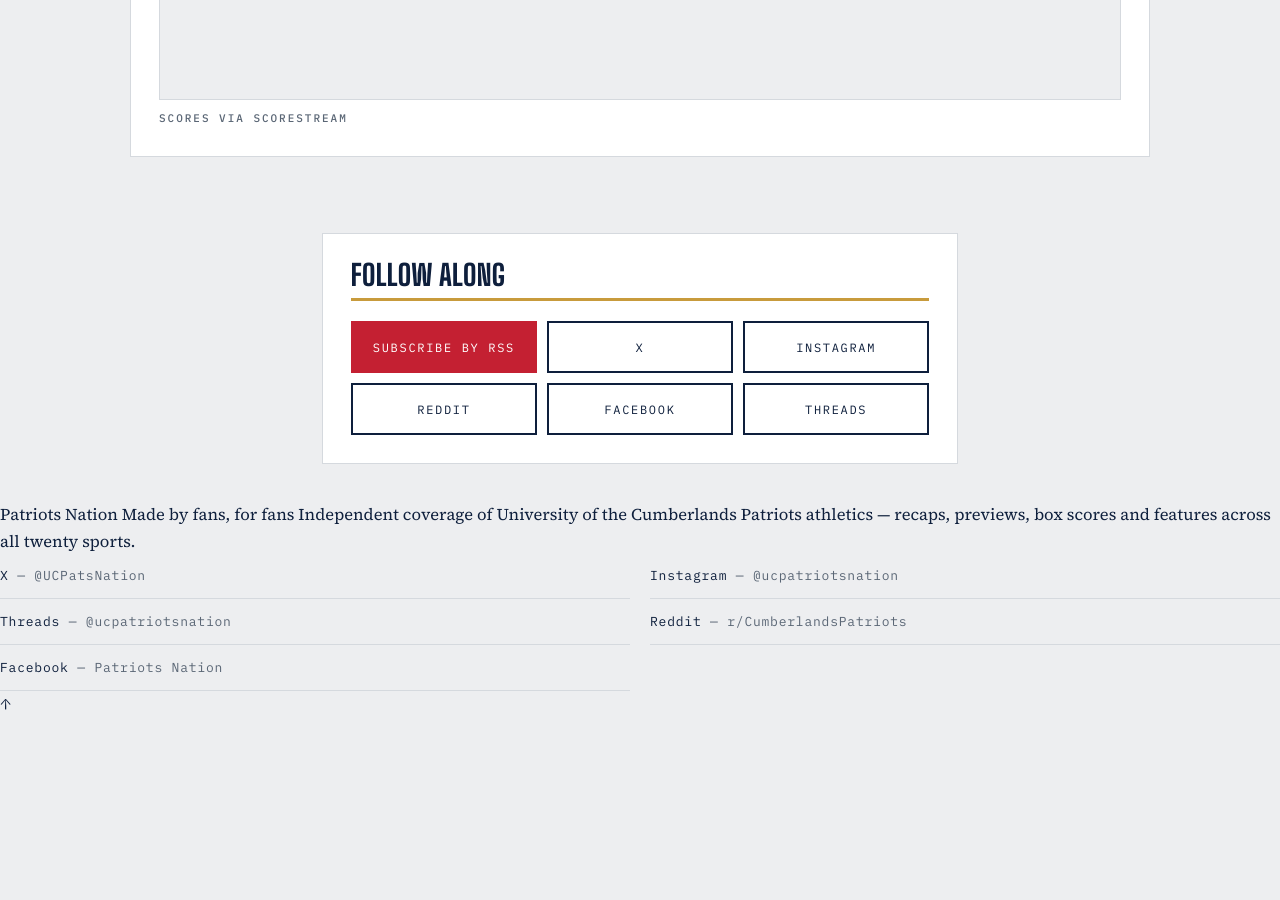
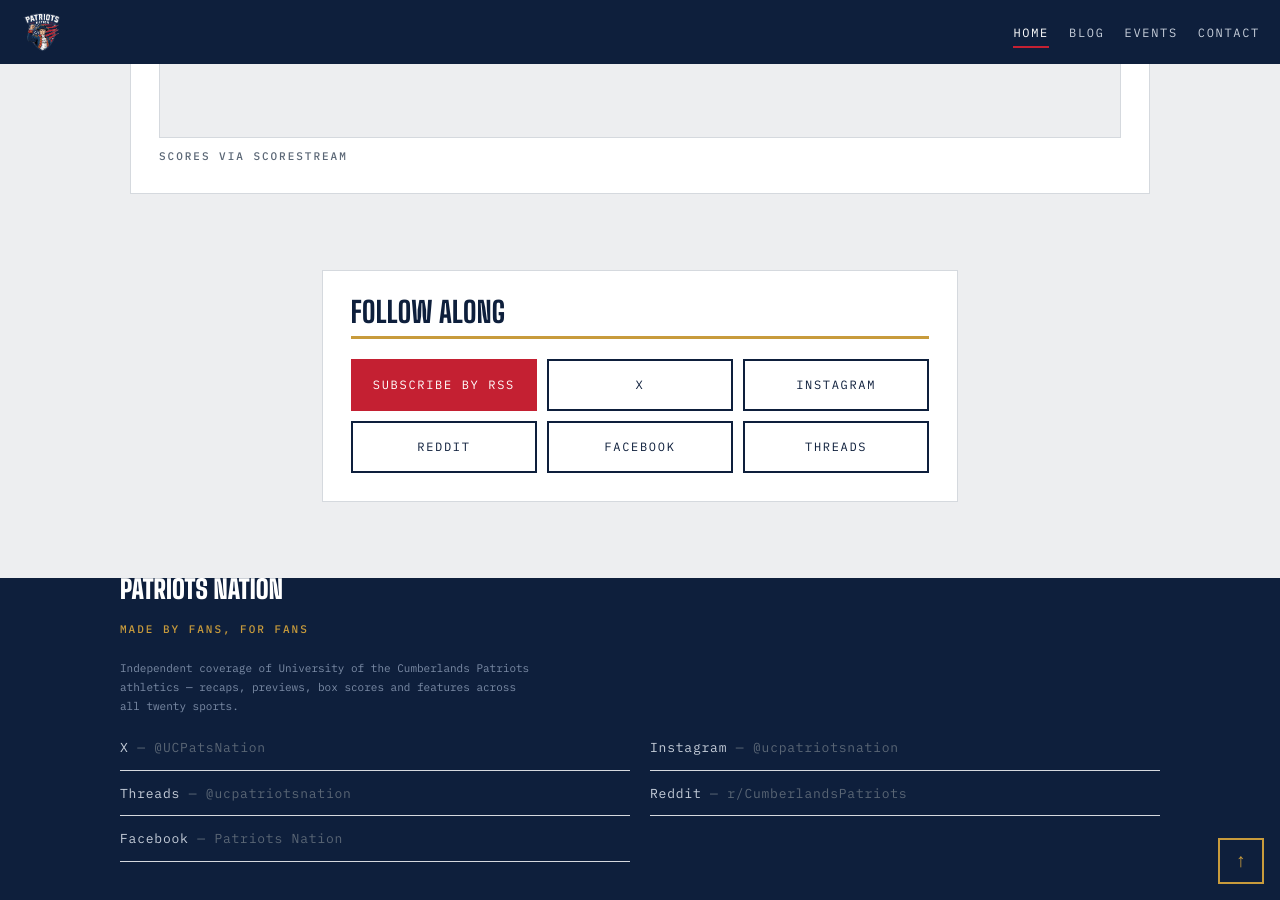
Before and after one commit to bshroats5/Patriots_Nation, a Jekyll site: the page built from index.md, in a window 1280 px wide and 900 px high, scrolled down 1847 px. Built offline with Jekyll 4.4.1, drawn with Linux system fonts in a browser that asks for light colours; a script that is not in the unit is left out; before the commit the page ends 2564 px from its top, so only the background shows below that; some of the changed text lies outside the part shown.

Commit message:
Revamp default layout with header, footer, and scripts
Replace malformed front matter and single-line layout with a full HTML document (DOCTYPE, html lang, head, body). Add a site header with logo and navigation (active-link logic), mobile menu toggle, and move content into the body. Add a structured footer with branding, tagline, social include, a back-to-top button, and include assets/js/scripts.js. Use Jekyll relative_url filters and improve accessibility attributes (aria-label, aria-expanded).

```diff
--- a/_layouts/default.html
+++ b/_layouts/default.html
@@ -1,16 +1,47 @@
---- layout: null --- {% include head.html %}
-{{ site.title }}
-Home
-Blog
-Events
-Contact
+---
+layout: null
+---
+<!doctype html>
+<html lang="{{ site.lang | default: 'en' }}">
+<head>
+{% include head.html %}
+</head>
+<body>
 
-{{ content }}
-{{ site.title }}
+  <header class="site-header">
+    <nav>
+      <a class="logo" href="{{ '/' | relative_url }}" aria-label="{{ site.title }} home">
+        <img src="{{ '/images/PN_Logo.png' | relative_url }}" alt="{{ site.title }}">
+      </a>
 
-{{ site.tagline }}
+      <ul>
+        <li><a href="{{ '/' | relative_url }}" {% if page.url == '/' %}class="active"{% endif %}>Home</a></li>
+        <li><a href="{{ '/blog/' | relative_url }}" {% if page.url contains '/blog' %}class="active"{% endif %}>Blog</a></li>
+        <li><a href="{{ '/events/' | relative_url }}" {% if page.url == '/events/' %}class="active"{% endif %}>Events</a></li>
+        <li><a href="{{ '/contact/' | relative_url }}" {% if page.url == '/contact/' %}class="active"{% endif %}>Contact</a></li>
+      </ul>
 
-{{ site.description }}
+      <button class="mobile-menu-toggle" type="button" aria-label="Toggle menu" aria-expanded="false">
+        <span></span><span></span><span></span>
+      </button>
+    </nav>
+  </header>
 
-{% include social.html compact=true %}
-↑
+  {{ content }}
+
+  <footer class="site-footer">
+    <div class="container footer-inner">
+      <div class="footer-brand">
+        <p class="wordmark">{{ site.title }}</p>
+        <p class="rail">{{ site.tagline }}</p>
+      </div>
+      <p class="disclaimer">{{ site.description }}</p>
+      {% include social.html compact=true %}
+    </div>
+  </footer>
+
+  <button class="back-to-top" type="button" aria-label="Back to top">&uarr;</button>
+
+  <script src="{{ '/assets/js/scripts.js' | relative_url }}"></script>
+</body>
+</html>
```
